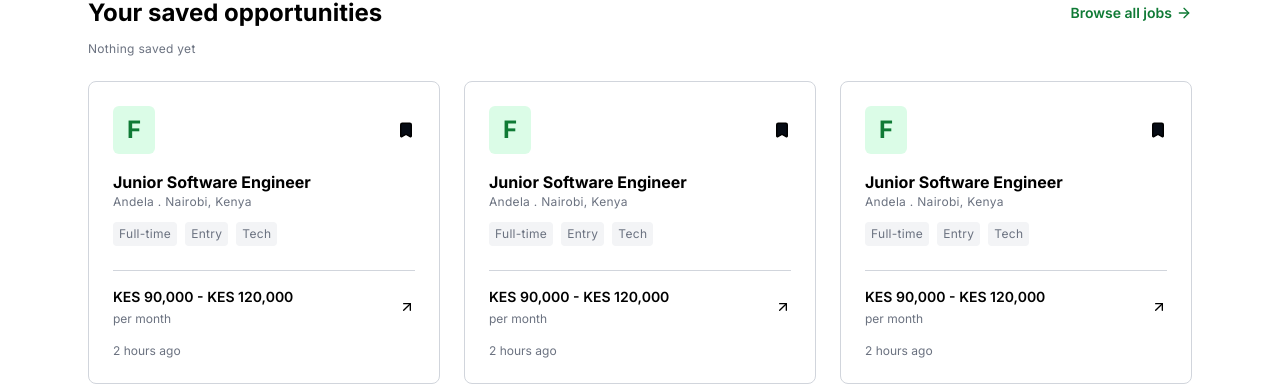
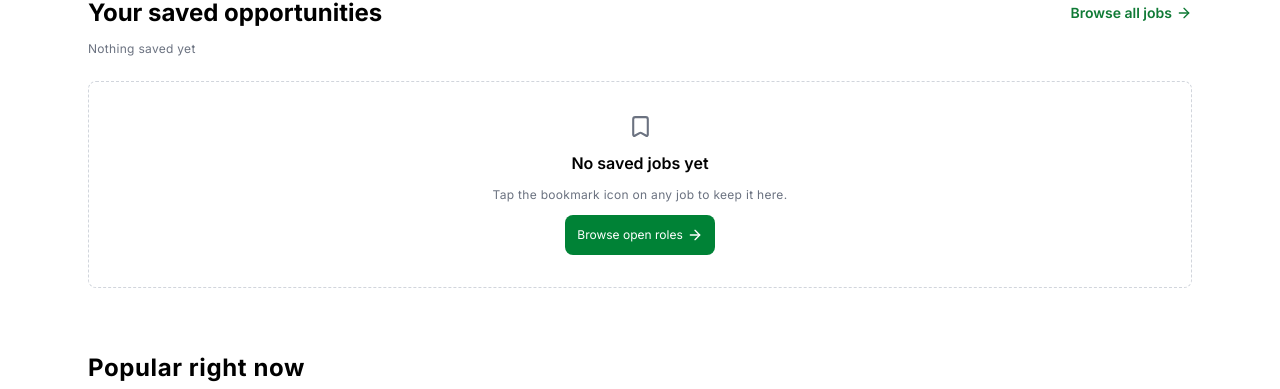
Before and after one commit to Ambush08/kaziapp, a React (Vite) app: page /saved-jobs in a window 1280 px wide. Shown: the part 411-800 px from the top of the page. Built offline with nearby package versions, Linux system fonts and the light colour scheme; no server answers.

Commit message:
Show no saved jobs card in saved jobs page

```diff
--- a/src/components/savedJobs/savedJobsSection.tsx
+++ b/src/components/savedJobs/savedJobsSection.tsx
@@ -1,7 +1,6 @@
 import { Link } from "react-router-dom";
 import { ArrowRight } from 'lucide-react'
 import NoSavedJob from "./noSavedJob";
-import SavedJobsCards from "./savedJobsCards";
 
 
 
@@ -21,11 +20,8 @@ const SavedJobsSection = () => {
                 </div>
 
                 {/* NO SAVED JOBS */}
-                { /*<NoSavedJob /> */}
+                <NoSavedJob />
 
-
-                {/* SAVED JOBS */}
-                <SavedJobsCards />
             </div>
         </section>
     )
```
